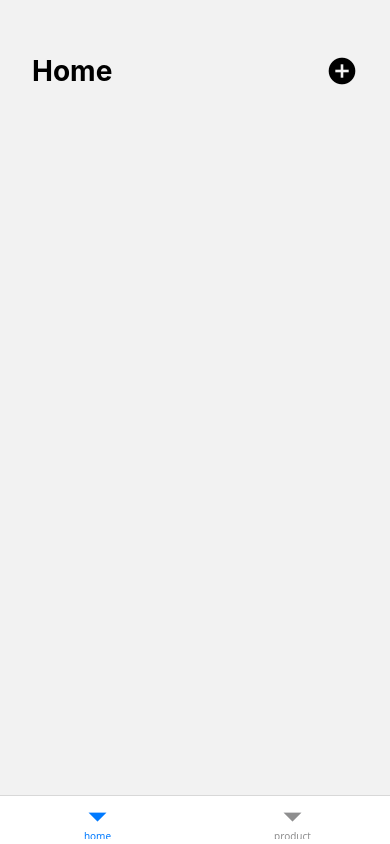
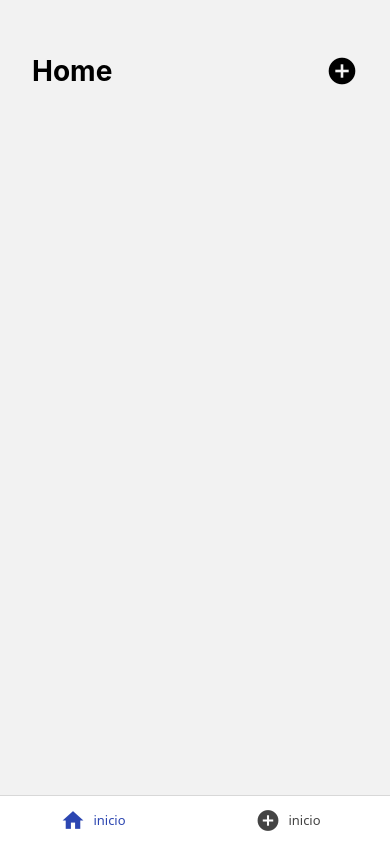
Before and after one commit to GuiQRSM/navigation-app, a React Native app: screen /home in a window 390 px wide. Built offline with nearby package versions, Linux system fonts and the light colour scheme.

Commit message:
faet: add stles at the navigation tabs

```diff
--- a/src/routes/BottonTabs.tsx
+++ b/src/routes/BottonTabs.tsx
@@ -1,6 +1,7 @@
 import { Home } from '@/app/Home';
 import { Product } from '@/app/Product';
 import { createBottomTabNavigator, BottomTabScreenProps } from '@react-navigation/bottom-tabs';
+import { MaterialIcons } from '@expo/vector-icons';
 
 //as props são undefined pq product screen não tem um parâmetro obrigatório
 export type TabRouterList = {
@@ -15,9 +16,33 @@ const Tab = createBottomTabNavigator<TabRouterList>();
 
 export function TabRouter() {
   return (
-    <Tab.Navigator initialRouteName="home" screenOptions={{ headerShown: false }}>
-      <Tab.Screen name="home" component={Home} />
-      <Tab.Screen name="product" component={Product} />
+    <Tab.Navigator
+      initialRouteName="home"
+      screenOptions={{
+        headerShown: false,
+        tabBarActiveTintColor: '#2C46B1',
+        tabBarInactiveTintColor: '#444444',
+        tabBarLabelPosition: 'beside-icon',
+      }}
+    >
+      <Tab.Screen
+        name="home"
+        component={Home}
+        options={{
+          tabBarLabel: 'inicio',
+          tabBarIcon: ({ color, size }) => <MaterialIcons name="home" color={color} size={size} />,
+        }}
+      />
+      <Tab.Screen
+        name="product"
+        component={Product}
+        options={{
+          tabBarLabel: 'inicio',
+          tabBarIcon: ({ color, size }) => (
+            <MaterialIcons name="add-circle" color={color} size={size} />
+          ),
+        }}
+      />
     </Tab.Navigator>
   );
 }
```
